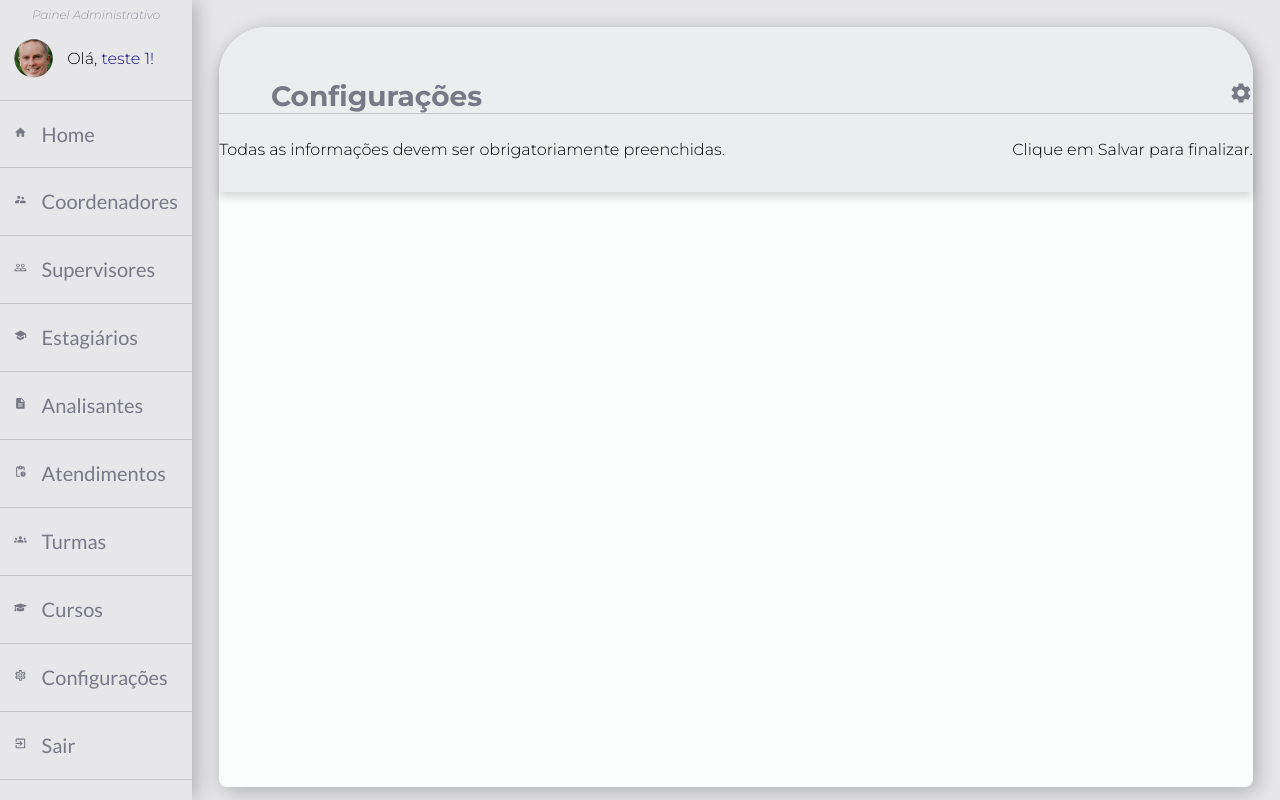
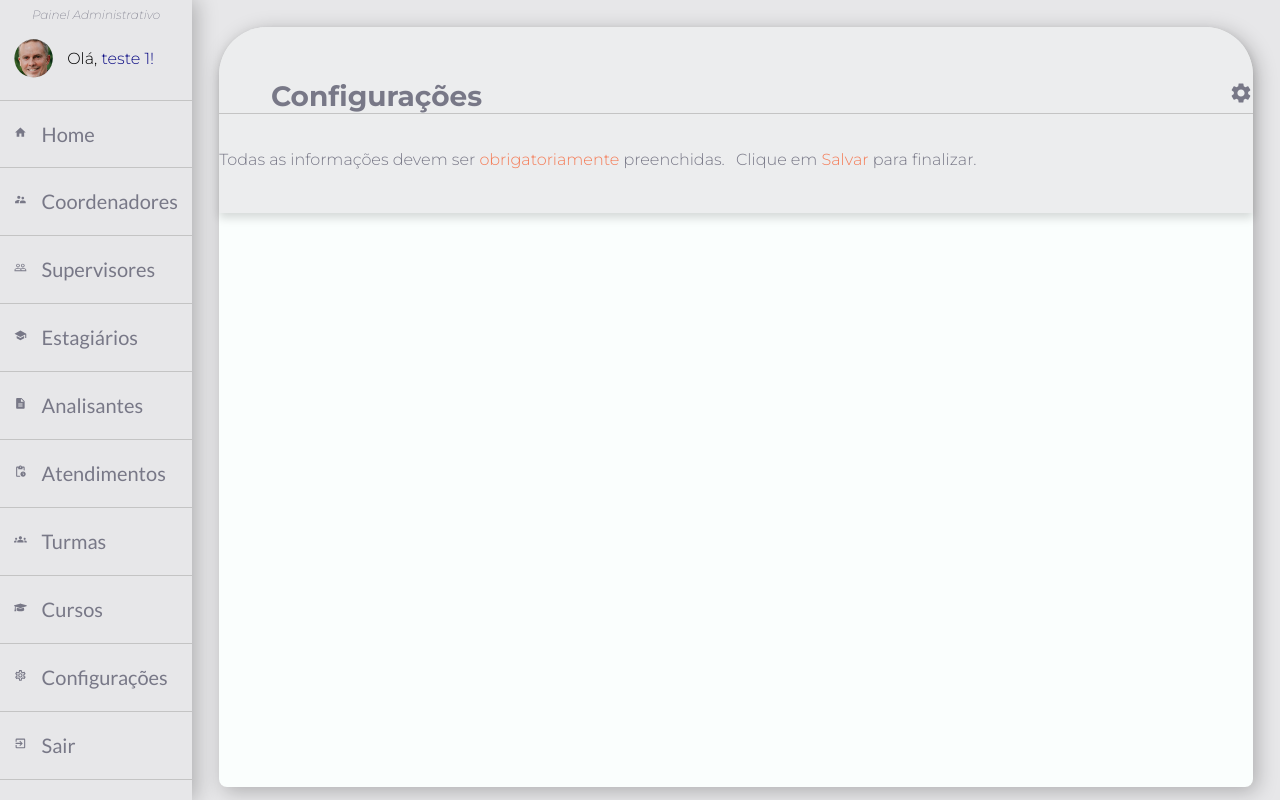
Before and after one commit to thiago-mfernandes/CepCop-React, a React (Create React App) app in the folder cepcop-react/: page /configuracoes in a window 1280 px wide. Built offline with nearby package versions, Linux system fonts and the light colour scheme.

Commit message:
componente de instrucoes implementado

```diff
--- a/cepcop-react/src/components/UI/Cards/Configuracoes/Index.tsx
+++ b/cepcop-react/src/components/UI/Cards/Configuracoes/Index.tsx
@@ -3,6 +3,7 @@ import Box from "./Box";
 import CardPrincipal from "./CardConfiguracoes/Index";
 import Container from "./Container/Index";
 import IconSettings from "./IconSettings";
+import Instrucoes from "./Instrucoes";
 
 function Configuracoes() {
     return (
@@ -13,13 +14,16 @@ function Configuracoes() {
                     <IconSettings />
                 </Box>
                 <Box>
-                    <p className="bloco-adicionarBuscar___alerta-config">
-                        Todas as informações devem ser{" "}
-                        <span>obrigatoriamente </span>preenchidas.
-                    </p>
-                    <p className="bloco-adicionarBuscar___alerta-config">
-                        Clique em <span>Salvar</span> para finalizar.
-                    </p>
+                    <Instrucoes
+                        descricao1="Todas as informações devem ser "
+                        textoSpan="obrigatoriamente"
+                        descricao2=" preenchidas."
+                    />
+                    <Instrucoes
+                        descricao1="Clique em "
+                        textoSpan="Salvar"
+                        descricao2=" para finalizar."
+                    />
                 </Box>
             </Container>
         </CardPrincipal>
--- /dev/null
+++ b/cepcop-react/src/components/UI/Cards/Configuracoes/Instrucoes/index.tsx
@@ -0,0 +1,16 @@
+import { StyledInstrucoes } from "./styled";
+
+function Instrucoes(props:
+    {   textoSpan: string;
+        descricao1: string;
+        descricao2: string
+    }) {
+    return(
+        <StyledInstrucoes>{props.descricao1}
+            <span>{props.textoSpan}</span>
+            {props.descricao2}
+        </StyledInstrucoes>
+    );
+}
+
+export default Instrucoes;
--- /dev/null
+++ b/cepcop-react/src/components/UI/Cards/Configuracoes/Instrucoes/styled.ts
@@ -0,0 +1,14 @@
+import { cinzaEscuro, vermelhoPadrao } from "src/components/UI/variaveis";
+import styled from "styled-components";
+
+export const StyledInstrucoes = styled.p`
+    color: ${cinzaEscuro};
+    font-size: 1rem;
+    margin: 1% 0;
+    text-align: left;
+    width: 100%;
+
+    & span {
+        color: ${vermelhoPadrao};
+    }
+`;
```
